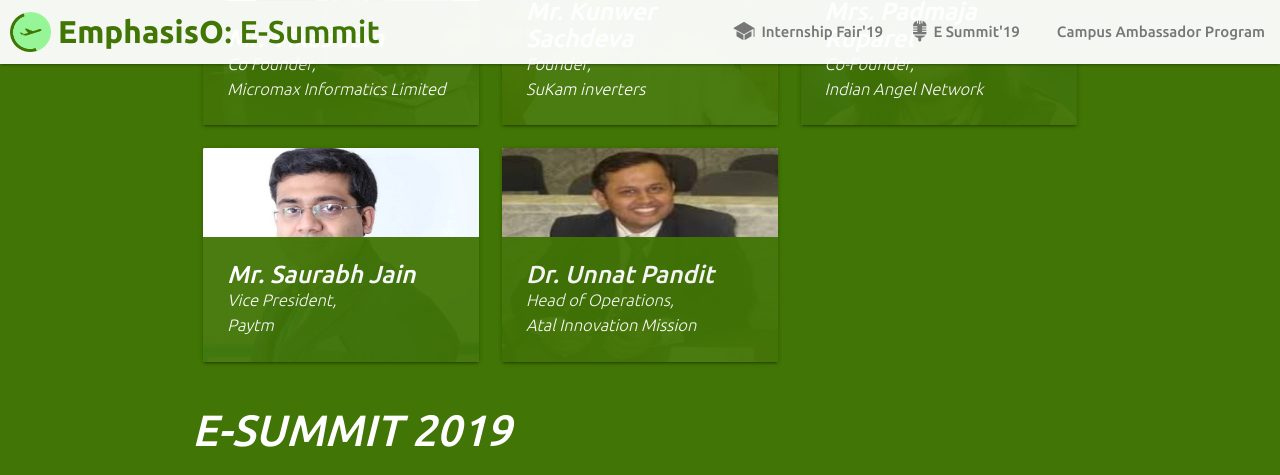
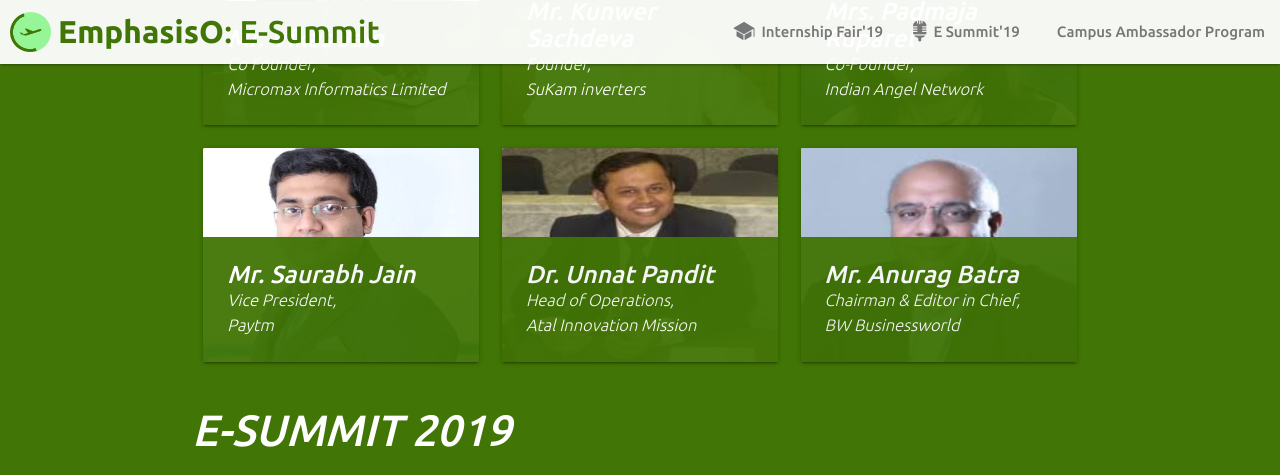
Before and after one commit to FinFO-app/emphasisO.com, a Jekyll site: the page built from index.html, in a window 1280 px wide and 900 px high, scrolled down 2317 px, cut to the strip 0-475 px from the top of the window. Built offline with Jekyll 4.4.1, drawn with Linux system fonts in a browser that asks for light colours.

Commit message:
Update speakers.yml

```diff
--- a/_data/speakers.yml
+++ b/_data/speakers.yml
@@ -19,3 +19,7 @@
   post: Head of Operations
   company: Atal Innovation Mission
   image: unnat_pandit.png
+- name: Mr. Anurag Batra
+  post: Chairman & Editor in Chief
+  company: BW Businessworld
+  image: anurag.png
```
